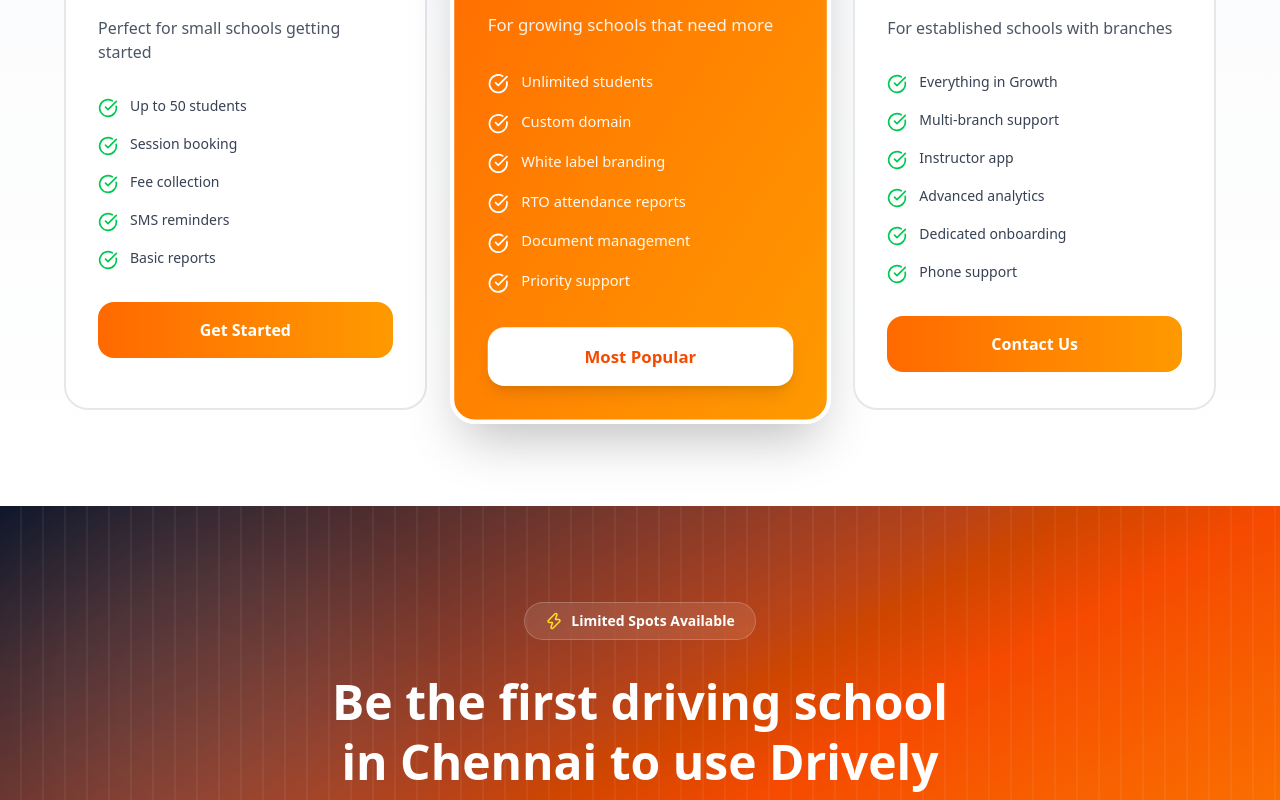
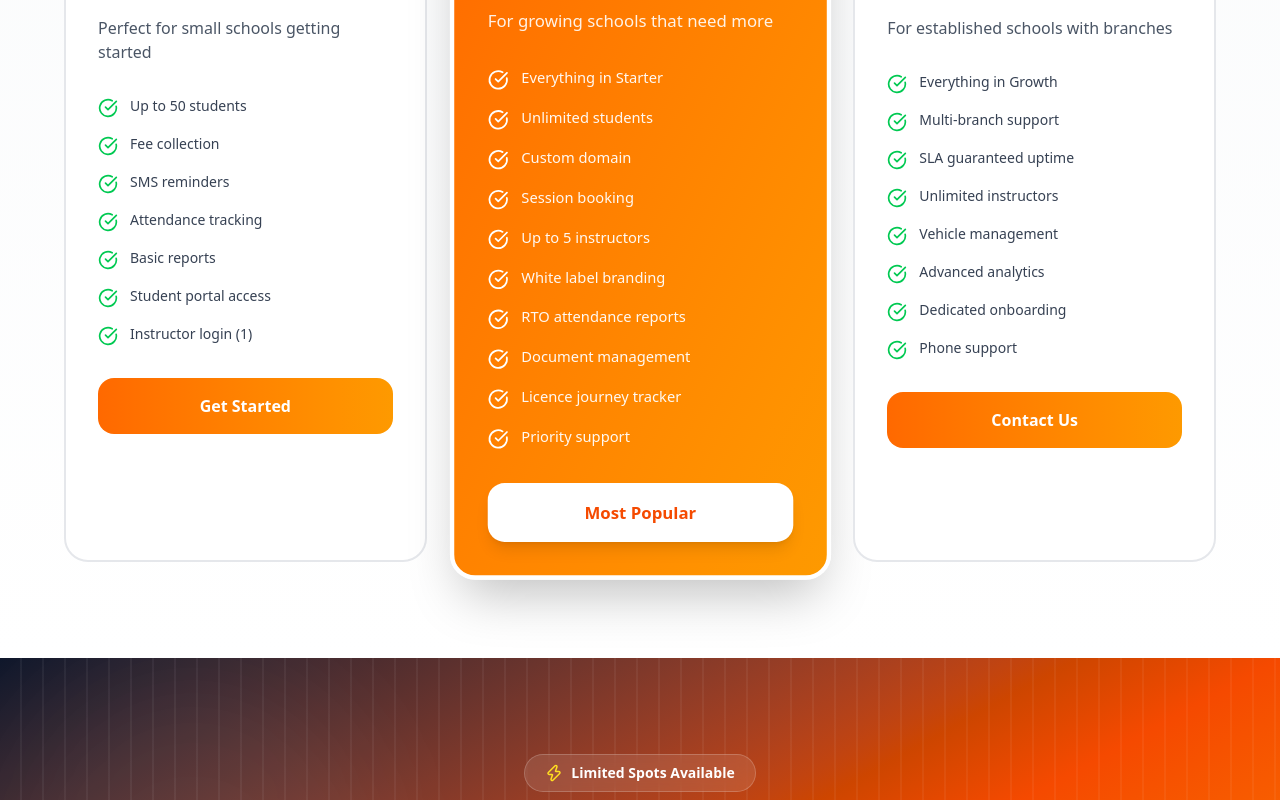
Before and after one commit to drively-app/drively-web, a Next.js app: page / in a window 1280 px wide. Shown: the part 4320-5120 px from the top of the page. Built offline with nearby package versions, Linux system fonts and the light colour scheme.

Commit message:
Add complete Drively landing page with waitlist form

```diff
--- a/src/app/page.tsx
+++ b/src/app/page.tsx
@@ -428,7 +428,7 @@
                         </div>
                         <div>
                           <div className="text-white/80 text-xs">Welcome back!</div>
-                          <div className="text-white font-bold">Chennai Driving School</div>
+                          <div className="text-white font-bold">India Driving School</div>
                         </div>
                       </div>
                     </div>
@@ -531,10 +531,12 @@
                 desc: 'Perfect for small schools getting started',
                 features: [
                   'Up to 50 students',
-                  'Session booking',
                   'Fee collection',
                   'SMS reminders',
-                  'Basic reports'
+                  'Attendance tracking',
+                  'Basic reports',
+                  'Student portal access',
+                  'Instructor login (1)'
                 ],
                 cta: 'Get Started',
                 highlight: false
@@ -544,11 +546,15 @@
                 price: '₹2,499',
                 desc: 'For growing schools that need more',
                 features: [
+                  "Everything in Starter",
                   'Unlimited students',
                   'Custom domain',
+                  'Session booking',
+                  'Up to 5 instructors',
                   'White label branding',
                   'RTO attendance reports',
                   'Document management',
+                  'Licence journey tracker',
                   'Priority support'
                 ],
                 cta: 'Most Popular',
@@ -561,7 +567,9 @@
                 features: [
                   'Everything in Growth',
                   'Multi-branch support',
-                  'Instructor app',
+                  'SLA guaranteed uptime',
+                  'Unlimited instructors',
+                  'Vehicle management',
                   'Advanced analytics',
                   'Dedicated onboarding',
                   'Phone support'
@@ -654,7 +662,7 @@
 
           <h2 className="text-4xl md:text-5xl font-display font-black text-white mb-6 leading-tight">
             Be the first driving school
-            <span className="block">in Chennai to use Drively</span>
+            <span className="block">in India to use Drively</span>
           </h2>
 
           <p className="text-xl text-white/90 mb-12 leading-relaxed">
```
